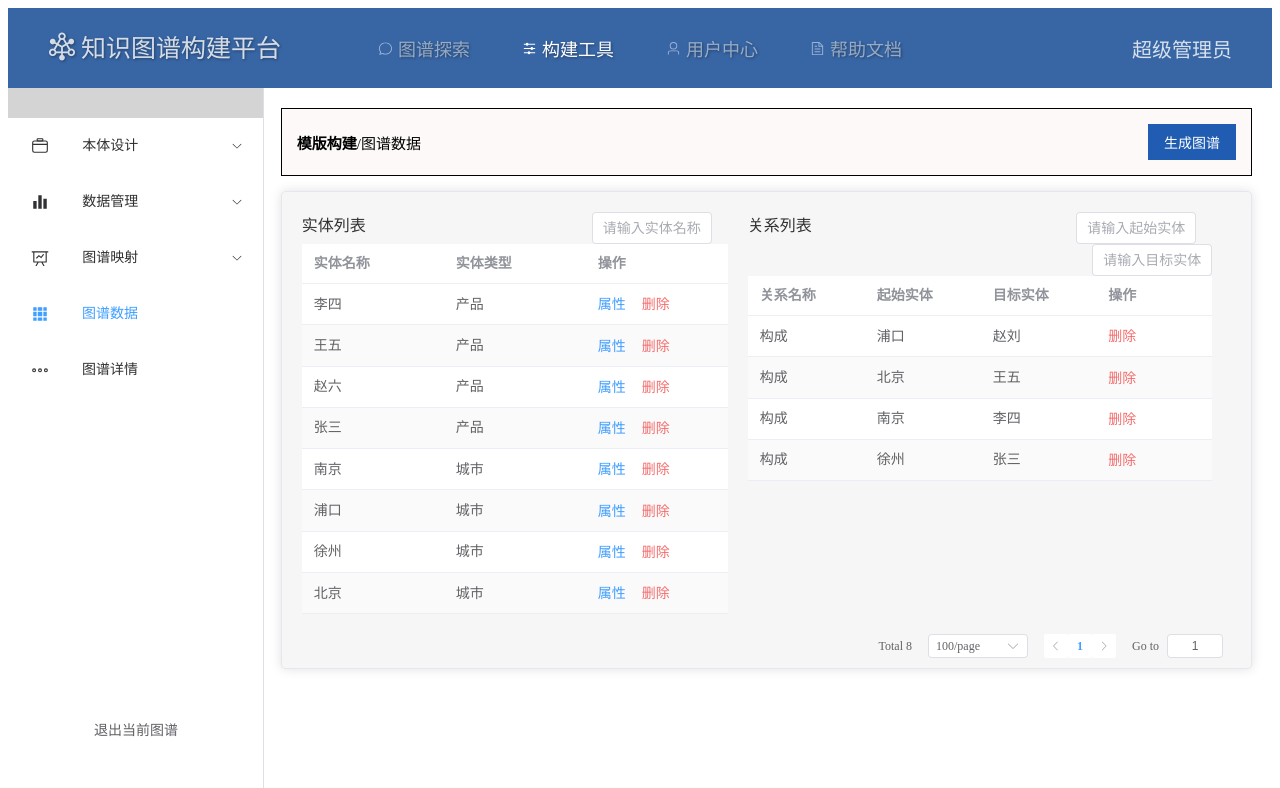
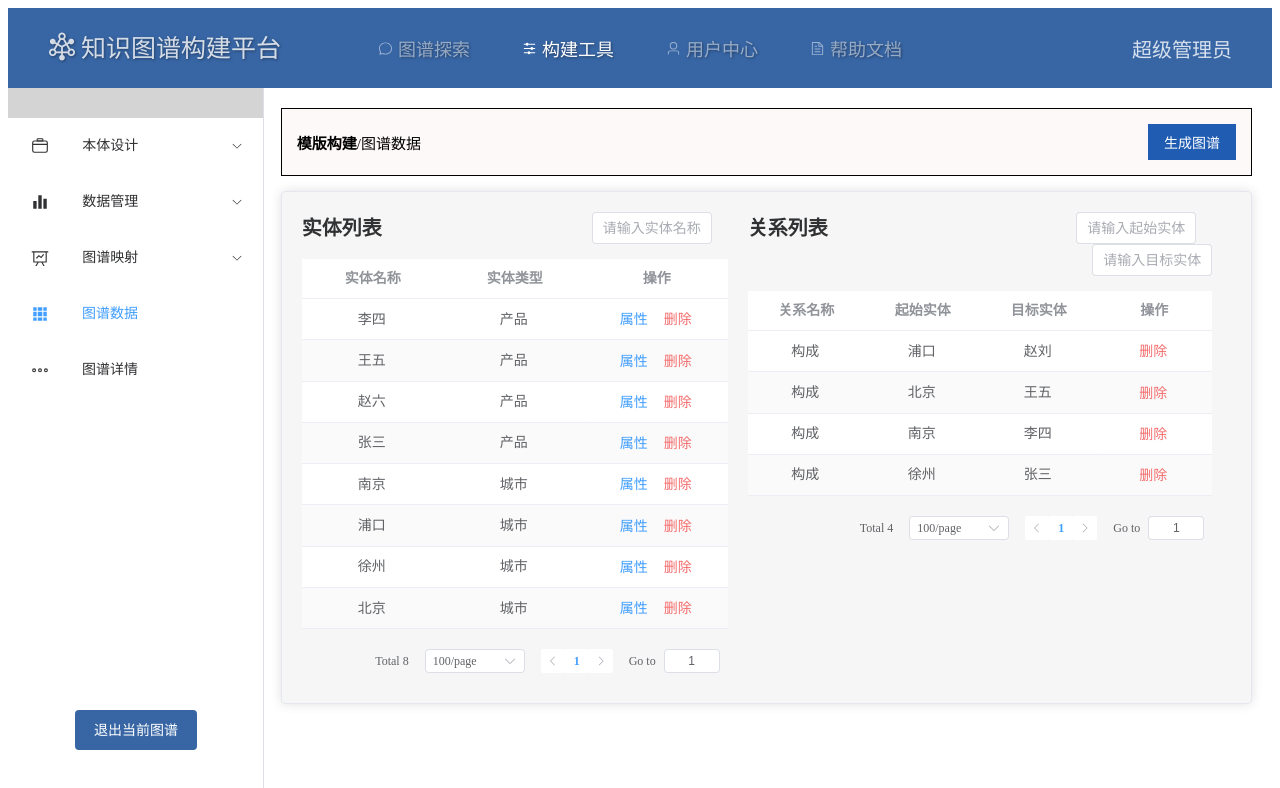
Before and after one commit to jinweiAi/KG-essential, a Vue app: page /GraphData in a window 1280 px wide. Shown: the top 788 px of the page. Built offline with nearby package versions, Linux system fonts and the light colour scheme.

Commit message:
分页问题解决

```diff
--- a/src/components/Navbar.vue
+++ b/src/components/Navbar.vue
@@ -55,7 +55,7 @@
       </el-menu-item>
 
       <div class="out_container">
-        <el-button class="out_button" size="large" @click="out2GraphListPage">退出当前图谱</el-button>
+        <el-button type="text" class="out_button" size="large" @click="out2GraphListPage">退出当前图谱</el-button>
       </div>
 
     </el-menu>
@@ -369,5 +369,7 @@ el-menu-item.is-active {
 
 .out_button {
   border: none;
+  color: #fff;
+  background-color: rgb(56, 102, 165);
 }
 </style>
--- a/src/views/Building/Design/EntityDesign.vue
+++ b/src/views/Building/Design/EntityDesign.vue
@@ -7,7 +7,7 @@
         <el-col :span="11" style="margin-right: 20px;">
           <el-row>
             <el-col :span="12">
-              <span class="entity">实体类型列表</span>
+              <span class="title">实体类型列表</span>
             </el-col>
             <el-col :span="12" style="text-align: right;">
               <el-button type="primary" class="button-box" @click="openAddEntityDialog">添加实体类型</el-button>
@@ -17,16 +17,16 @@
           <!-- 表格 -->
           <el-row>
             <el-table :data="tableData1" stripe class="table-box">
-              <el-table-column prop="entityclass" label="实体类型" width="100"></el-table-column>
-              <el-table-column prop="Disambiguation" label="消歧标识" width="100"></el-table-column>
-              <el-table-column prop="color" label="颜色" width="120">
+              <el-table-column prop="entityClass" label="实体类型" min-width="120" align="center" show-overflow-tooltip></el-table-column>
+              <el-table-column prop="Disambiguation" label="消歧标识" min-width="100" align="center" show-overflow-tooltip></el-table-column>
+              <el-table-column prop="color" label="颜色" min-width="120" align="center" show-overflow-tooltip>
                 <template #default="scope">
                   <div :style="{ backgroundColor: scope.row.color, width: '80px', height: '20px' }"></div>
                 </template>
               </el-table-column>
 
               <!-- 操作列 -->
-              <el-table-column fixed="right" label="操作" width="150">
+              <el-table-column fixed="right" label="操作" min-width="120" align="center" show-overflow-tooltip>
                 <template #default="scope">
                   <el-link type="primary" class="operation" @click="editEntity(scope.row)">编辑</el-link>
                   <span style="margin: 0 8px;"></span>
@@ -35,12 +35,24 @@
               </el-table-column>
             </el-table>
           </el-row>
+          <div class="demo-pagination-block">
+            <el-pagination
+                v-model:current-page="currentPage1"
+                v-model:page-size="pageSize1"
+                :page-sizes="[10, 20, 50, 100]"
+                :size="size"
+                layout="total, sizes, prev, pager, next, jumper"
+                :total="tableData1.length"
+                @size-change="handleSizeChange"
+                @current-change="handleCurrentChange"
+            />
+          </div>
         </el-col>
 
         <el-col :span="12">
           <el-row>
             <el-col :span="12">
-              <span class="attribute">属性列表</span>
+              <span class="title">属性列表</span>
             </el-col>
             <el-col :span="12" style="text-align: right;">
               <el-button type="primary" class="button-box" @click="openAddAttributeDialog">添加实体属性</el-button>
@@ -50,12 +62,12 @@
           <!-- 表格 -->
           <el-row>
             <el-table :data="tableData2" stripe class="table-box">
-              <el-table-column prop="name" label="属性名称" width="100"></el-table-column>
-              <el-table-column prop="dataclass" label="数据类型" width="100"></el-table-column>
-              <el-table-column prop="union" label="单位" width="120"></el-table-column>
+              <el-table-column prop="name" label="属性名称" min-width="120" align="center" show-overflow-tooltip></el-table-column>
+              <el-table-column prop="dataclass" label="数据类型" min-width="100" align="center" show-overflow-tooltip></el-table-column>
+              <el-table-column prop="union" label="单位" min-width="120" align="center" show-overflow-tooltip></el-table-column>
 
               <!-- 操作列 -->
-              <el-table-column fixed="right" label="操作" width="150">
+              <el-table-column fixed="right" label="操作" min-width="120" align="center" show-overflow-tooltip>
                 <template #default="scope">
                   <el-link type="primary" class="operation" @click="editAttribute(scope.row)">编辑</el-link>
                   <span style="margin: 0 8px;"></span>
@@ -64,21 +76,20 @@
               </el-table-column>
             </el-table>
           </el-row>
-        </el-col>
-      </el-row>
-
           <div class="demo-pagination-block">
             <el-pagination
-            v-model:current-page="currentPage"
-            v-model:page-size="pageSize"
+                v-model:current-page="currentPage2"
+                v-model:page-size="pageSize2"
                 :page-sizes="[10, 20, 50, 100]"
                 :size="size"
                 layout="total, sizes, prev, pager, next, jumper"
-            :total="tableData1.length"
+                :total="tableData2.length"
                 @size-change="handleSizeChange"
                 @current-change="handleCurrentChange"
             />
           </div>
+        </el-col>
+      </el-row>
     </el-card>
   </div>
 
@@ -89,7 +100,7 @@
     </template>
     <el-form :model="editEntityForm" style="padding: 20px">
       <el-form-item label="实体类型">
-        <el-input v-model="editEntityForm.entityclass" style="width: 50%"/>
+        <el-input v-model="editEntityForm.entityClass" style="width: 50%"/>
       </el-form-item>
       <el-form-item label="消歧标识">
         <el-input v-model="editEntityForm.Disambiguation" style="width: 50%"/>
@@ -149,17 +160,17 @@ export default {
     const attributeDialogVisible = ref(false);
     const isEditEntity = ref(false); // 用于判断实体类型对话框
     const isEditAttribute = ref(false); // 用于判断属性对话框
-    const editEntityForm = ref({ entityclass: '', Disambiguation: '', color: '' });
+    const editEntityForm = ref({ entityClass: '', Disambiguation: '', color: '' });
     const editAttributeForm = ref({ name: '', dataclass: '', union: '' });
     const tableData1 = ref([
-      { entityclass: '原材料', Disambiguation: 'AA', color: '#FFFF00' }, // 黄色
-      { entityclass: '产品', Disambiguation: 'AB', color: '#00FF00' }, // 绿色
-      { entityclass: '班次', Disambiguation: 'AC', color: '#FF0000' }, // 红色
-      { entityclass: '员工', Disambiguation: 'AD', color: '#0000FF' }, // 蓝色
-      { entityclass: '设备', Disambiguation: 'AE', color: '#000000' }, // 黑色
-      { entityclass: '生产线', Disambiguation: 'AF', color: '#FFFFFF' }, // 白色
-      { entityclass: '爆破计划', Disambiguation: 'AG', color: '#800080' }, // 紫色
-      { entityclass: '加工计划', Disambiguation: 'AH', color: '#A52A2A' } // 棕色
+      { entityClass: '原材料', Disambiguation: 'AA', color: '#FFFF00' }, // 黄色
+      { entityClass: '产品', Disambiguation: 'AB', color: '#00FF00' }, // 绿色
+      { entityClass: '班次', Disambiguation: 'AC', color: '#FF0000' }, // 红色
+      { entityClass: '员工', Disambiguation: 'AD', color: '#0000FF' }, // 蓝色
+      { entityClass: '设备', Disambiguation: 'AE', color: '#000000' }, // 黑色
+      { entityClass: '生产线', Disambiguation: 'AF', color: '#FFFFFF' }, // 白色
+      { entityClass: '爆破计划', Disambiguation: 'AG', color: '#800080' }, // 紫色
+      { entityClass: '加工计划', Disambiguation: 'AH', color: '#A52A2A' } // 棕色
     ]);
 
 
@@ -173,7 +184,7 @@ export default {
     // 打开添加实体对话框
     const openAddEntityDialog = () => {
       isEditEntity.value = false; // 设置为添加模式
-      editEntityForm.value = { entityclass: '', Disambiguation: '', color: '' }; // 重置表单
+      editEntityForm.value = { entityClass: '', Disambiguation: '', color: '' }; // 重置表单
       entityDialogVisible.value = true; // 显示对话框
     };
 
@@ -185,7 +196,7 @@ export default {
     };
 
     const saveEntityEdit = () => {
-      const index = tableData1.value.findIndex(item => item.entityclass === editEntityForm.value.entityclass);
+      const index = tableData1.value.findIndex(item => item.entityClass === editEntityForm.value.entityClass);
       if (index !== -1) {
         tableData1.value[index] = editEntityForm.value; // 更新原数据
       }
@@ -224,9 +235,10 @@ export default {
       attributeDialogVisible.value = false; // 关闭对话框
     };
 
-    const currentPage = ref(1)
-    const pageSize = ref(100)
-
+    const currentPage1 = ref(1)
+    const pageSize1 = ref(100)
+    const currentPage2 = ref(1)
+    const pageSize2 = ref(100)
     const size = ref('small')
     // 处理分页
     const handleSizeChange = (size) => {
@@ -256,8 +268,10 @@ export default {
       saveAttributeEdit,
       addAttribute,
 
-      currentPage,
-      pageSize,
+      currentPage1,
+      pageSize1,
+      currentPage2,
+      pageSize2,
       size,
       handleCurrentChange,
       handleSizeChange,
@@ -289,4 +303,19 @@ export default {
   float: right;
   display: flex;
 }
+
+.title {
+  font-size: 20px;
+  font-weight: bold;
+}
+
+.table-box {
+  margin-top: 15px;
+  max-height: 550px;
+}
+
+.button-box {
+  display: flex;
+  float: right;
+}
 </style>
--- a/src/views/Building/GraphData.vue
+++ b/src/views/Building/GraphData.vue
@@ -9,11 +9,10 @@
 
     <el-card style="background-color: rgba(169,169,169,0.1)">
       <el-row>
-
         <el-col :span="11" style="margin-right: 20px;">
           <el-row>
             <el-col :span="12">
-              <span class="entitytable">实体列表</span>
+              <span class="title">实体列表</span>
             </el-col>
             <el-col :span="12" style="text-align: right;">
               <!-- <el-button type="primary" class="button-box" @click="dialogFormVisible = true">添加实体类型</el-button> -->
@@ -29,10 +28,10 @@
                 class="table-box"
                 style="width: 100%;"
             >
-              <el-table-column prop="entityname" label="实体名称" ></el-table-column>
-              <el-table-column prop="entityclass" label="实体类型"></el-table-column>
+              <el-table-column prop="entityName" label="实体名称" align="center" show-overflow-tooltip></el-table-column>
+              <el-table-column prop="entityClass" label="实体类型" align="center" show-overflow-tooltip></el-table-column>
               <!-- 操作列 -->
-              <el-table-column fixed="right" label="操作" >
+              <el-table-column fixed="right" label="操作" align="center" show-overflow-tooltip>
                 <template #default="scope" >
                   <el-link type="primary" class="operation" @click="previewFile(scope.row)">属性</el-link>
                   <span style="margin: 0 8px;"> </span>
@@ -42,13 +41,25 @@
 
             </el-table>
           </el-row>
+          <div class="demo-pagination-block">
+            <el-pagination
+                v-model:current-page="currentPage1"
+                v-model:page-size="pageSize1"
+                :page-sizes="[10, 20, 50, 100]"
+                :size="size"
+                layout="total, sizes, prev, pager, next, jumper"
+                :total="entityTable.length"
+                @size-change="handleSizeChange"
+                @current-change="handleCurrentChange"
+            />
+          </div>
         </el-col>
 
 
         <el-col :span="12">
           <el-row>
             <el-col :span="12">
-              <span class="relationtable">关系列表</span>
+              <span class="title">关系列表</span>
             </el-col>
             <el-col :span="12" style="text-align: right;">
               <!-- <el-button type="primary" class="button-box" @click="dialogFormVisible = true">添加实体属性</el-button> -->
@@ -64,12 +75,12 @@
                 stripe
                 class="table-box"
             >
-              <el-table-column prop="relationname" label="关系名称" ></el-table-column>
-              <el-table-column prop="beginentity" label="起始实体" ></el-table-column>
-              <el-table-column prop="targetentity" label="目标实体"></el-table-column>
+              <el-table-column prop="relationName" label="关系名称" align="center" show-overflow-tooltip></el-table-column>
+              <el-table-column prop="beginEntity" label="起始实体" align="center" show-overflow-tooltip></el-table-column>
+              <el-table-column prop="targetEntity" label="目标实体" align="center" show-overflow-tooltip></el-table-column>
 
               <!-- 操作列 -->
-              <el-table-column fixed="right" label="操作">
+              <el-table-column fixed="right" label="操作" align="center" show-overflow-tooltip>
                 <template #default="scope" >
                   <el-link type="danger" class="operation" @click="deleteFile(scope.row)">删除</el-link>
                 </template>
@@ -77,21 +88,22 @@
 
             </el-table>
           </el-row>
-        </el-col>
-      </el-row>
-
           <div class="demo-pagination-block">
             <el-pagination
-            v-model:current-page="currentPage"
-            v-model:page-size="pageSize"
+                v-model:current-page="currentPage2"
+                v-model:page-size="pageSize2"
                 :page-sizes="[10, 20, 50, 100]"
                 :size="size"
                 layout="total, sizes, prev, pager, next, jumper"
-            :total="entityTable.length"
+                :total="relationTable.length"
                 @size-change="handleSizeChange"
                 @current-change="handleCurrentChange"
             />
           </div>
+        </el-col>
+      </el-row>
+
+
 
     </el-card>
   </div>
@@ -115,29 +127,31 @@ export default {
 
     const entityTable=ref(
         [
-          {entityname:"李四",entityclass:"产品"},
-          {entityname:"王五",entityclass:"产品"},
-          {entityname:"赵六",entityclass:"产品"},
-          {entityname:"张三",entityclass:"产品"},
-          {entityname:"南京",entityclass:"城市"},
-          {entityname:"浦口",entityclass:"城市"},
-          {entityname:"徐州",entityclass:"城市"},
-          {entityname:"北京",entityclass:"城市"},
+          {entityName:"李四",entityClass:"产品"},
+          {entityName:"王五",entityClass:"产品"},
+          {entityName:"赵六",entityClass:"产品"},
+          {entityName:"张三",entityClass:"产品"},
+          {entityName:"南京",entityClass:"城市"},
+          {entityName:"浦口",entityClass:"城市"},
+          {entityName:"徐州",entityClass:"城市"},
+          {entityName:"北京",entityClass:"城市"},
         ]
     )
     const input = ref('')
 
     const relationTable=ref(
         [
-          {relationname:"构成",beginentity:"浦口",targetentity:"赵刘"},
-          {relationname:"构成",beginentity:"北京",targetentity:"王五"},
-          {relationname:"构成",beginentity:"南京",targetentity:"李四"},
-          {relationname:"构成",beginentity:"徐州",targetentity:"张三"},
+          {relationName:"构成",beginEntity:"浦口",targetEntity:"赵刘"},
+          {relationName:"构成",beginEntity:"北京",targetEntity:"王五"},
+          {relationName:"构成",beginEntity:"南京",targetEntity:"李四"},
+          {relationName:"构成",beginEntity:"徐州",targetEntity:"张三"},
         ]
     )
-    const currentPage = ref(1)
-    const pageSize = ref(100)
 
+    const currentPage1 = ref(1)
+    const pageSize1 = ref(100)
+    const currentPage2 = ref(1)
+    const pageSize2 = ref(100)
     const size = ref('small')
     // 处理分页
     const handleSizeChange = (size) => {
@@ -168,8 +182,11 @@ export default {
       relationTable,
       previewFile,
       deleteFile,
-      currentPage,
-      pageSize,
+
+      currentPage1,
+      pageSize1,
+      currentPage2,
+      pageSize2,
       size,
       handleSizeChange,
       handleCurrentChange,
@@ -227,4 +244,14 @@ export default {
   display: flex;
 }
 
+
+.title {
+  font-size: 20px;
+  font-weight: bold;
+}
+
+.table-box {
+  margin-top: 15px;
+  max-height: 550px;
+}
 </style>
```
Also changed, not shown: src/views/Building/Design/RelationDesign.vue (+4 -4 lines). Lines whose indentation alone changed are shown as unchanged.
